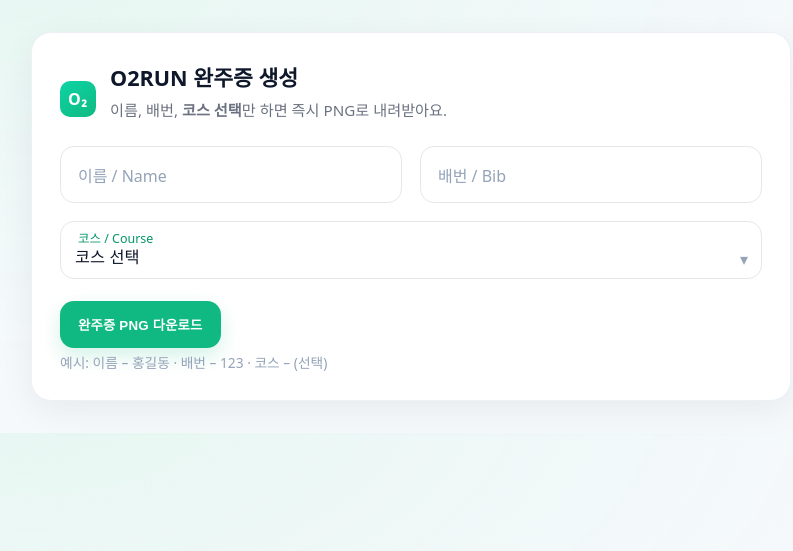
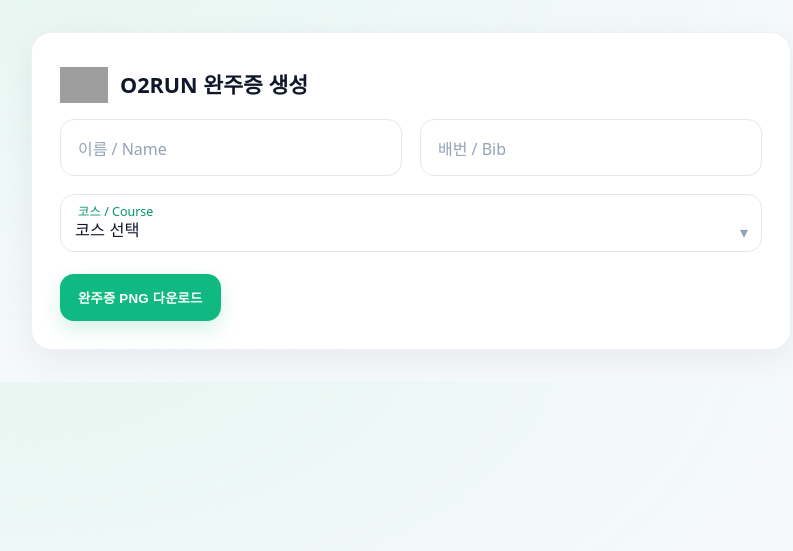
Before and after one commit to jmelody0502/o2run-cert, a Flask app: page / in a window 1280 px wide. Shown: the top 551 px of the page, without its empty margins (229-1022 px from the left). Run offline with Flask 3, Linux system fonts and the light colour scheme; grey boxes are pictures that could not be loaded.

Commit message:
form.html

```diff
--- a/templates/form.html
+++ b/templates/form.html
@@ -20,10 +20,12 @@
       .card{ max-width:760px; margin:0 auto; background:var(--card);
              border-radius:20px; padding:28px; box-shadow:0 10px 35px rgba(2,6,23,.06);
              border:1px solid rgba(226,232,240,.6); }
-      .head{display:flex; align-items:center; gap:14px; margin-bottom:10px;}
-      .logo{ width:36px; height:36px; border-radius:10px; background:linear-gradient(145deg,#0dd4a5,#10b981);
-             display:inline-flex; align-items:center; justify-content:center; color:#fff; font-weight:800; letter-spacing:.5px; }
-      h1{font-size:1.35rem; margin:0;}
+
+      /* 헤더 정렬 */
+      .head{display:flex; align-items:center; gap:12px; margin-bottom:10px;}
+      .brand{width:48px; height:48px; object-fit:contain; display:block;}
+      .title-wrap{display:flex; flex-direction:column; justify-content:center;}
+      h1{font-size:1.35rem; line-height:1.1; margin:0;}
       p.desc{color:var(--muted); margin:6px 0 16px; font-size:.95rem;}
 
       form{display:grid; grid-template-columns:1fr 1fr; gap:18px;}
@@ -65,7 +67,9 @@
         color:#94a3b8; pointer-events:none; font-size:1rem;
       }
 
-      /* 자동완성 색 통일(크롬) */
+      .error{ color:#dc2626; font-size:.86rem; margin-top:6px; }
+
+      /* 인쇄/자동완성 */
       input:-webkit-autofill{
         -webkit-box-shadow:0 0 0 1000px var(--input-bg) inset !important;
         -webkit-text-fill-color:var(--ink) !important;
@@ -86,20 +90,21 @@
 
       @media (max-width:640px){
         body{padding:1.2rem;} form{grid-template-columns:1fr;} .row-2{grid-column:span 1;}
+        .brand{width:42px; height:42px;}
       }
     </style>
   </head>
   <body>
     <div class="card">
       <div class="head">
-        <div class="logo">O₂</div>
-        <div>
+        <!-- 로고 이미지로 교체 -->
+        <img src="{{ url_for('static', filename='o2run-logo.png') }}" alt="O2RUN" class="brand" />
+        <div class="title-wrap">
           <h1>O2RUN 완주증 생성</h1>
-          <p class="desc">이름, 배번, <b>코스 선택</b>만 하면 즉시 PNG로 내려받아요.</p>
         </div>
       </div>
 
-      <form action="/generate" method="post" autocomplete="on" novalidate>
+      <form id="certForm" action="/generate" method="post" autocomplete="on" novalidate>
         <div class="field">
           <input id="name" name="name" placeholder=" " required />
           <label for="name">이름 / Name</label>
@@ -116,13 +121,32 @@
             <option value="3.22km">3.22km</option>
             <option value="6.50km">6.50km</option>
           </select>
+          {% if err == 'course' %}
+            <div class="error">코스를 선택해 주세요.</div>
+          {% endif %}
+          <div id="courseErr" class="error" style="display:none;">코스를 선택해 주세요.</div>
         </div>
 
         <div class="row-2 actions">
           <button class="primary" type="submit">완주증 PNG 다운로드</button>
         </div>
       </form>
-      <div class="samples">예시: 이름 – 홍길동 · 배번 – 123 · 코스 – (선택)</div>
     </div>
+
+    <script>
+      // 코스 미선택 시 제출 방지 + 오류 표시
+      const form = document.getElementById('certForm');
+      const course = document.getElementById('course');
+      const courseErr = document.getElementById('courseErr');
+      form.addEventListener('submit', (e) => {
+        if (!course.value) {
+          e.preventDefault();
+          courseErr.style.display = 'block';
+          course.focus();
+        } else {
+          courseErr.style.display = 'none';
+        }
+      });
+    </script>
   </body>
 </html>
```
